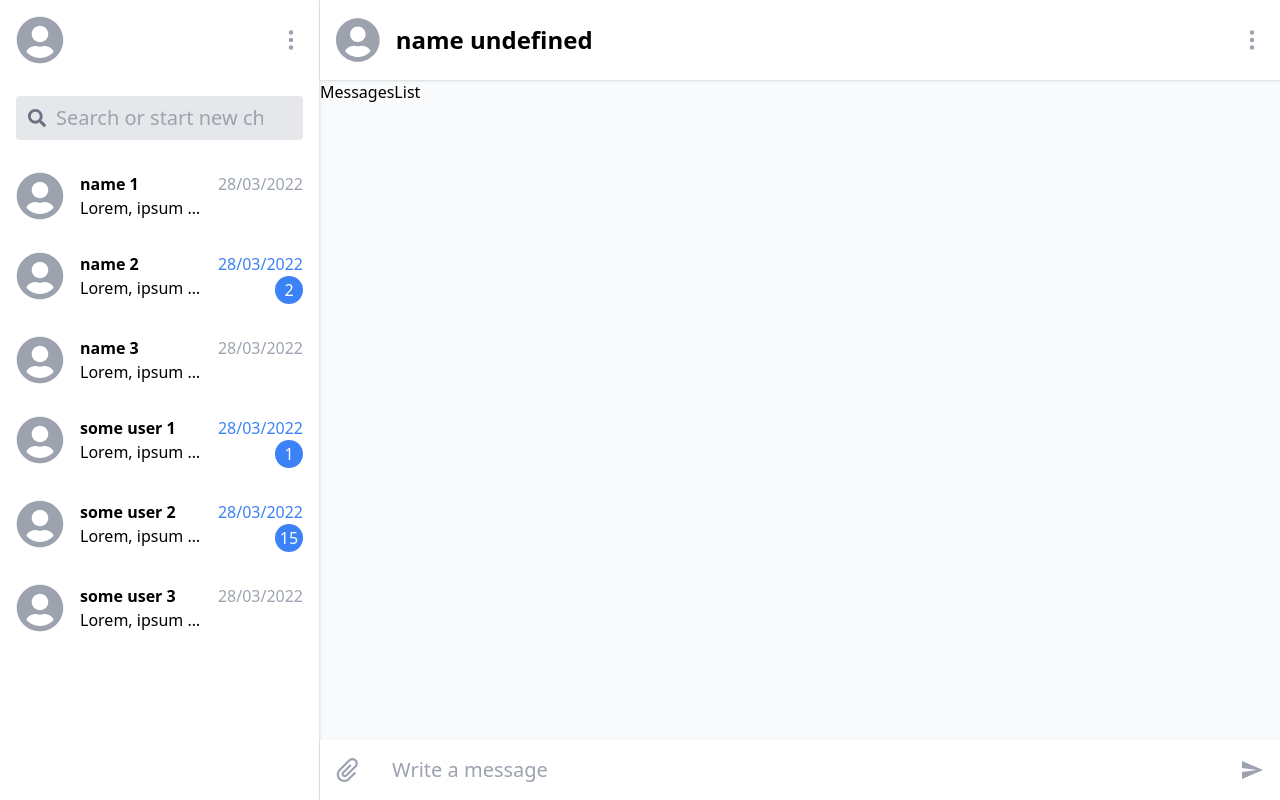
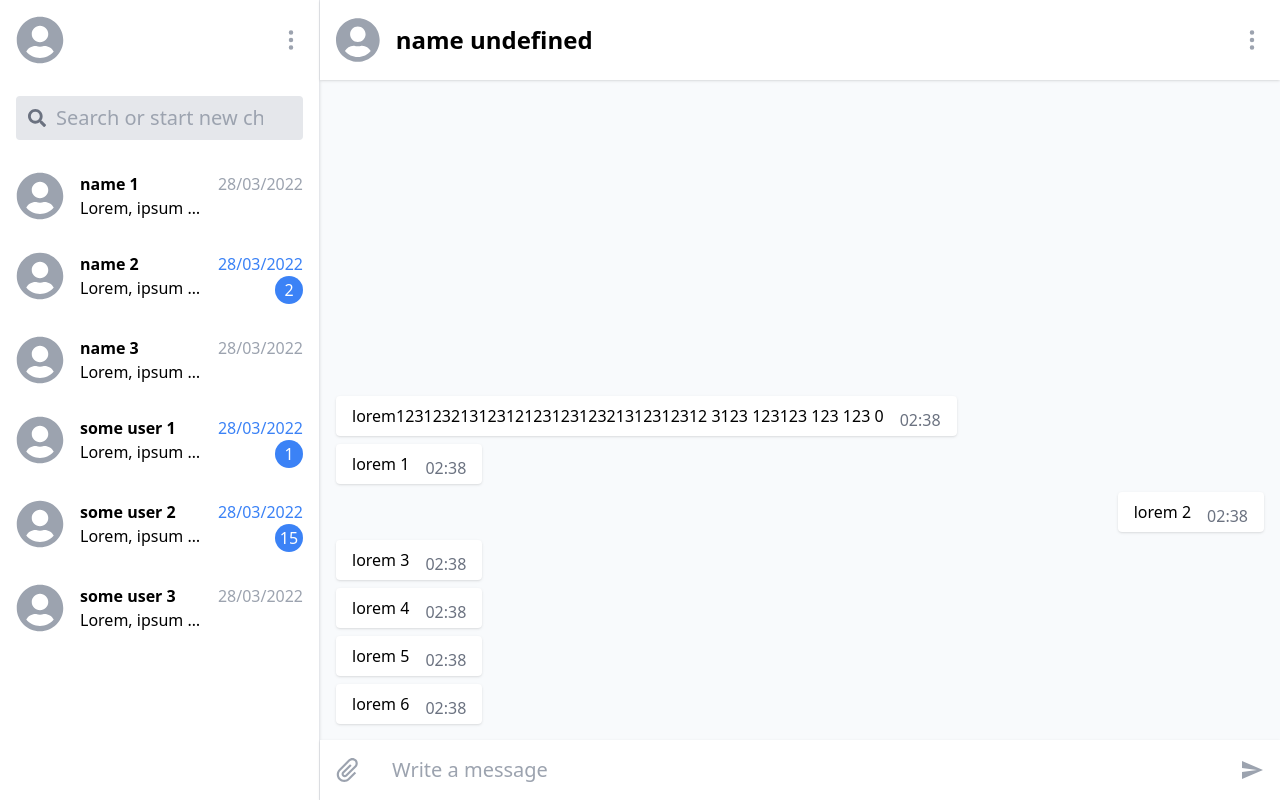
Before and after one commit to yap8/chat, a React (Create React App) app in the folder client/: page / in a window 1280 px wide. Built offline with nearby package versions, Linux system fonts and the light colour scheme; sample sign-in values are in the browser's storage.

Commit message:
added styles for messages

```diff
--- a/client/src/components/Chat/Message.js
+++ b/client/src/components/Chat/Message.js
@@ -1,6 +1,16 @@
-const Message = () => {
+import mergeClasses from '../../helpers/mergeClasses'
+
+const Message = ({ message }) => {
+  const classes = {
+    base: 'py-2 px-4 rounded bg-white shadow mb-2 flex relative last:mb-0',
+    sender: message.senderId === '321321' ? 'ml-auto' : 'mr-auto'
+  }
+
   return (
-    <div>Message</div>
+    <li className={mergeClasses(classes)}>
+      <p className="mr-4">{message.content}</p>
+      <p className="text-gray-500 relative top-1">{message.time}</p>
+    </li>
   )
 }
 
--- a/client/src/components/Chat/MessagesList.js
+++ b/client/src/components/Chat/MessagesList.js
@@ -1,6 +1,14 @@
+import { useSelector } from "react-redux"
+
+import Message from './Message'
+
 const MessagesList = () => {
+  const messages = useSelector(state => state.messages)
+
   return (
-    <div className="h-full">MessagesList</div>
+    <ul className="h-full p-4 flex flex-col justify-end">
+      {messages.map(message => <Message message={message} />)}
+    </ul>
   )
 }
 
--- a/client/src/redux/reducers/messagesReducer.js
+++ b/client/src/redux/reducers/messagesReducer.js
@@ -1,10 +1,11 @@
 const initialState = [
-  { id: '12312', content: 'lorem', date: '02/09/2002' },
-  { id: '12312', content: 'lorem', date: '02/09/2002' },
-  { id: '12312', content: 'lorem', date: '02/09/2002' },
-  { id: '12312', content: 'lorem', date: '02/09/2002' },
-  { id: '12312', content: 'lorem', date: '02/09/2002' },
-  { id: '12312', content: 'lorem', date: '02/09/2002' }
+  { id: '0', content: 'lorem1231232131231212312312321312312312 3123 123123 123 123 0', time: '02:38', senderId: '123123' },
+  { id: '1', content: 'lorem 1', time: '02:38', senderId: '123123' },
+  { id: '2', content: 'lorem 2', time: '02:38', senderId: '321321' },
+  { id: '3', content: 'lorem 3', time: '02:38', senderId: '123123' },
+  { id: '4', content: 'lorem 4', time: '02:38', senderId: '123123' },
+  { id: '5', content: 'lorem 5', time: '02:38', senderId: '123123' },
+  { id: '6', content: 'lorem 6', time: '02:38', senderId: '123123' }
 ]
 
 const messagesReducer = (state = initialState, action) => {
```
